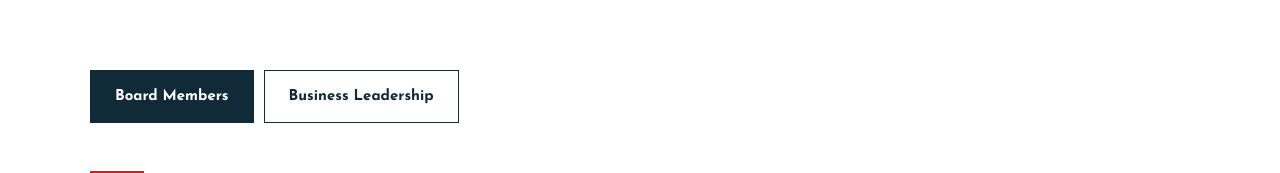
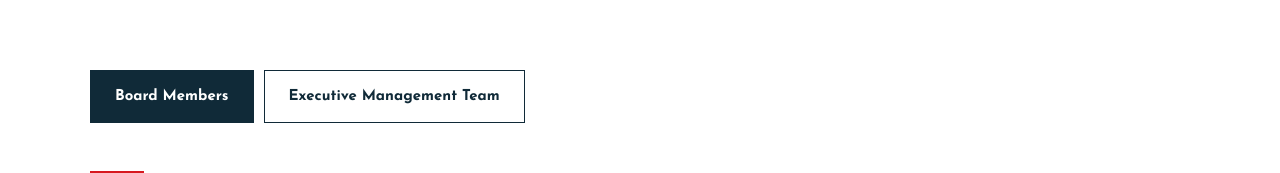
Before and after one commit to Akash-abacusdesk/highwayroop, a Next.js app: page /about/leadership in a window 1280 px wide. Shown: the part 767-940 px from the top of the page. Built offline with nearby package versions, Linux system fonts and the light colour scheme.

Commit message:
Leadership: rename Business Leadership to Executive Management Team

```diff
--- a/app/about/leadership/page.tsx
+++ b/app/about/leadership/page.tsx
@@ -35,7 +35,7 @@ export default function Leadership() {
               <BoardGrid />
             </>}
             business={<>
-              <SectionHead title="Business leadership">
+              <SectionHead title="Executive Management Team">
                 Leadership across business units, finance, people, procurement, marketing, technology, compliance, strategy,
                 communications and manufacturing excellence.
               </SectionHead>
--- a/components/about/LeadershipTabs.tsx
+++ b/components/about/LeadershipTabs.tsx
@@ -2,10 +2,10 @@
 
 import { useState } from 'react'
 
-// Two-way switch on the Leadership page: Board Members / Business leadership. Both panels are server-rendered.
+// Two-way switch on the Leadership page: Board Members / Executive Management Team. Both panels are server-rendered.
 export default function LeadershipTabs({ board, business }: { board: React.ReactNode; business: React.ReactNode }) {
   const [tab, setTab] = useState<'board' | 'business'>('board')
-  const tabs = [['board', 'Board Members'], ['business', 'Business Leadership']] as const
+  const tabs = [['board', 'Board Members'], ['business', 'Executive Management Team']] as const
   return (
     <>
       <div className="ab-tabs" role="tablist" aria-label="Leadership">
```
